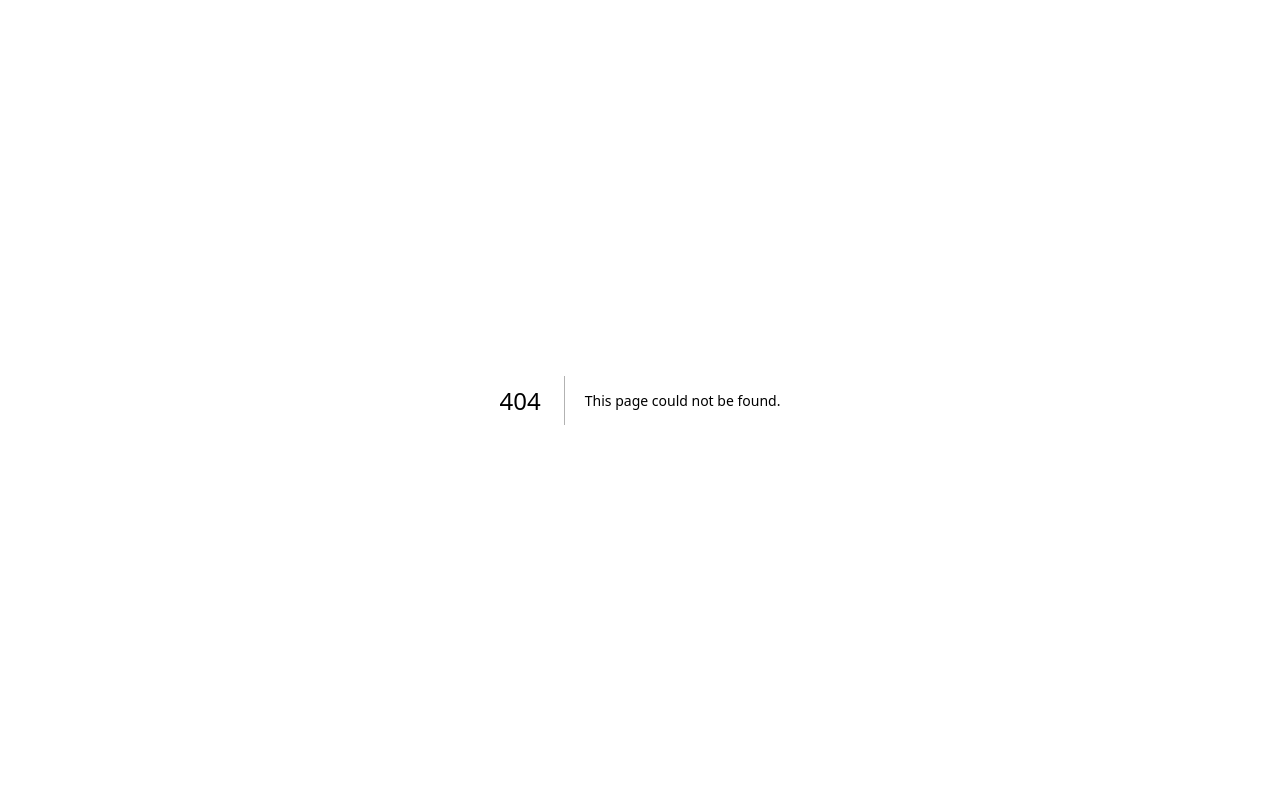
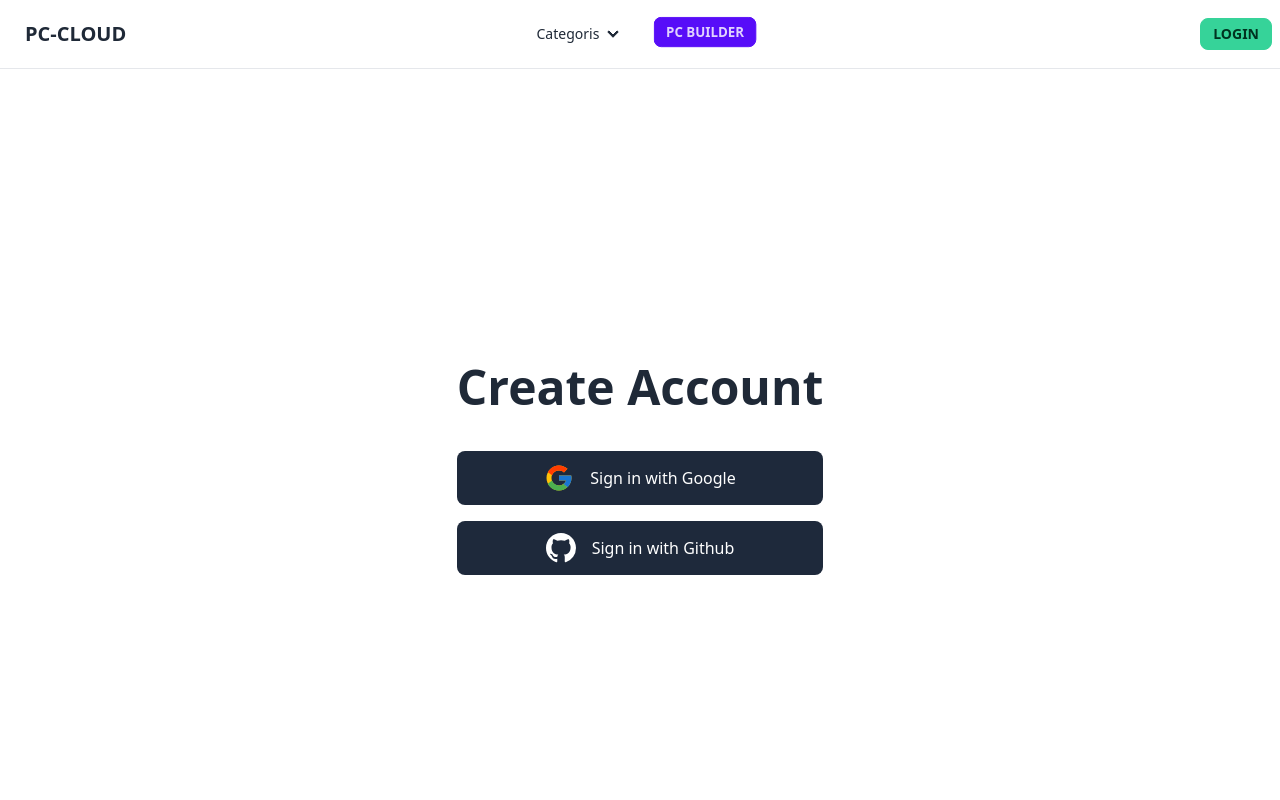
Before and after one commit to MazharulDev/pc-cloud, a Next.js app: page /login in a window 1280 px wide. Before the commit this address had no page. Shown: the top 800 px of the page. Built offline with nearby package versions, Linux system fonts and the light colour scheme; no server answers.

Commit message:
nextauth implement and profile,pcbuilder page created

```diff
--- a/package.json
+++ b/package.json
@@ -13,6 +13,7 @@
     "eslint": "8.45.0",
     "eslint-config-next": "13.4.12",
     "next": "13.4.12",
+    "next-auth": "^4.22.3",
     "postcss": "8.4.27",
     "react": "18.2.0",
     "react-dom": "18.2.0",
--- /dev/null
+++ b/src/components/UI/Login.js
@@ -0,0 +1,35 @@
+import { FcGoogle } from "react-icons/fc";
+import { BsGithub } from "react-icons/bs";
+import { signIn } from "next-auth/react";
+
+const LoginPage = () => {
+  return (
+    <div className="">
+      <h2 className="text-5xl font-bold mb-10">Create Account</h2>
+      <div
+        onClick={() =>
+          signIn("google", {
+            callbackUrl: "http://localhost:3000",
+          })
+        }
+        className="flex justify-center items-center gap-4 bg-slate-800 hover:bg-slate-900 p-3 rounded-lg text-white mb-4 cursor-pointer"
+      >
+        <FcGoogle className="text-3xl" />
+        <h2>Sign in with Google</h2>
+      </div>
+      <div
+        onClick={() =>
+          signIn("github", {
+            callbackUrl: "http://localhost:3000",
+          })
+        }
+        className="flex justify-center items-center gap-4 bg-slate-800 hover:bg-slate-900 p-3 rounded-lg text-white cursor-pointer"
+      >
+        <BsGithub className="text-3xl" />
+        <h2>Sign in with Github</h2>
+      </div>
+    </div>
+  );
+};
+
+export default LoginPage;
--- a/src/components/UI/Navbar.js
+++ b/src/components/UI/Navbar.js
@@ -1,6 +1,8 @@
-import React from "react";
+import Link from "next/link";
+import { useSession, signOut } from "next-auth/react";
 
 const Navbar = () => {
+  const { data: session } = useSession();
   return (
     <div className="sticky top-0 z-10 bg-white backdrop-filter backdrop-blur-lg bg-opacity-30 border-b border-gray-200">
       <div className="navbar bg-base-100">
@@ -30,10 +32,25 @@ const Navbar = () => {
                 <a>Categoris</a>
                 <ul className="p-2">
                   <li>
-                    <a>Submenu 1</a>
+                    <a>CPU / Processor</a>
                   </li>
                   <li>
-                    <a>Submenu 2</a>
+                    <a>Motherboard</a>
+                  </li>
+                  <li>
+                    <a>RAM</a>
+                  </li>
+                  <li>
+                    <a>Power Supply Unit</a>
+                  </li>
+                  <li>
+                    <a>Storage Device</a>
+                  </li>
+                  <li>
+                    <a>Monitor</a>
+                  </li>
+                  <li>
+                    <a>Others</a>
                   </li>
                 </ul>
               </li>
@@ -42,7 +59,9 @@ const Navbar = () => {
               </li>
             </ul>
           </div>
-          <a className="btn btn-ghost normal-case text-xl">PC-CLOUD</a>
+          <Link href="/" className="btn btn-ghost normal-case text-xl">
+            PC-CLOUD
+          </Link>
         </div>
         <div className="navbar-center hidden lg:flex">
           <ul className="menu menu-horizontal px-1">
@@ -51,26 +70,45 @@ const Navbar = () => {
                 <summary>Categoris</summary>
                 <ul className="p-2">
                   <li>
-                    <a>Submenu 1</a>
+                    <a>CPU / Processor</a>
                   </li>
                   <li>
-                    <a>Submenu 2</a>
+                    <a>Motherboard</a>
+                  </li>
+                  <li>
+                    <a>RAM</a>
+                  </li>
+                  <li>
+                    <a>Power Supply Unit</a>
+                  </li>
+                  <li>
+                    <a>Storage Device</a>
+                  </li>
+                  <li>
+                    <a>Monitor</a>
+                  </li>
+                  <li>
+                    <a>Others</a>
                   </li>
                 </ul>
               </details>
             </li>
             <li>
-              <button className="btn btn-sm btn-primary ml-5">
+              <Link href="/pcbuilder" className="btn btn-sm btn-primary ml-5">
                 PC Builder
-              </button>
+              </Link>
             </li>
           </ul>
         </div>
         <div className="navbar-end">
+          <div className="flex justify-center items-center gap-5">
+            {session?.user ? (
               <div className="dropdown dropdown-end">
                 <label tabIndex={0} className="btn btn-ghost btn-circle avatar">
                   <div className="w-10 rounded-full">
-                <img src="/images/stock/photo-1534528741775-53994a69daeb.jpg" />
+                    <div className="text-xl h-full text-white bg-primary flex justify-center items-center">
+                      {session?.user?.name?.substring(0, 1)}
+                    </div>
                   </div>
                 </label>
                 <ul
@@ -78,18 +116,21 @@ const Navbar = () => {
                   className="menu menu-sm dropdown-content mt-3 z-[1] p-2 shadow bg-base-100 rounded-box w-52"
                 >
                   <li>
-                <a className="justify-between">
+                    <Link href="/profile" className="justify-between">
                       Profile
-                  <span className="badge">New</span>
-                </a>
+                    </Link>
                   </li>
+
                   <li>
-                <a>Settings</a>
-              </li>
-              <li>
-                <a>Logout</a>
+                    <button onClick={() => signOut()}>Logout</button>
                   </li>
                 </ul>
+              </div>
+            ) : (
+              <Link href="/login">
+                <button className="btn btn-sm btn-success">Login</button>
+              </Link>
+            )}
           </div>
         </div>
       </div>
--- a/src/pages/_app.js
+++ b/src/pages/_app.js
@@ -1,7 +1,18 @@
+import Footer from "@/components/UI/Footer";
+import Navbar from "@/components/UI/Navbar";
 import "@/styles/globals.css";
+import { SessionProvider } from "next-auth/react";
 
 export default function App({ Component, pageProps }) {
-  const getLayout = Component.getLayout || ((page) => page);
+  // const getLayout = Component.getLayout || ((page) => page);
 
-  return getLayout(<Component {...pageProps} />);
+  return (
+    <SessionProvider session={pageProps.session}>
+      <Navbar />
+      <div className="h-[100vh]">
+        <Component {...pageProps} />
+      </div>
+      <Footer />
+    </SessionProvider>
+  );
 }
--- /dev/null
+++ b/src/pages/api/auth/[...nextauth].js
@@ -0,0 +1,20 @@
+import NextAuth from "next-auth";
+import GithubProvider from "next-auth/providers/github";
+import GoogleProvider from "next-auth/providers/google";
+
+export const authOptions = {
+  // Configure one or more authentication providers
+  providers: [
+    GithubProvider({
+      clientId: process.env.GITHUB_ID,
+      clientSecret: process.env.GITHUB_SECRET,
+    }),
+    GoogleProvider({
+      clientId: process.env.GOOGLE_ID,
+      clientSecret: process.env.GOOGLE_SECRET,
+    }),
+    // ...add more providers here
+  ],
+};
+
+export default NextAuth(authOptions);
--- a/src/pages/index.js
+++ b/src/pages/index.js
@@ -1,4 +1,4 @@
-import RootLayout from "@/components/Layouts/RootLayout";
+// import RootLayout from "@/components/Layouts/RootLayout";
 
 const HomePage = () => {
   return (
@@ -10,6 +10,6 @@ const HomePage = () => {
 
 export default HomePage;
 
-HomePage.getLayout = function getLayout(page) {
-  return <RootLayout>{page}</RootLayout>;
-};
+// HomePage.getLayout = function getLayout(page) {
+//   return <RootLayout>{page}</RootLayout>;
+// };
--- /dev/null
+++ b/src/pages/login.js
@@ -0,0 +1,17 @@
+import RootLayout from "@/components/Layouts/RootLayout";
+import LoginPage from "@/components/UI/Login";
+import React from "react";
+
+const Login = () => {
+  return (
+    <div className="flex justify-center items-center h-full">
+      <LoginPage />
+    </div>
+  );
+};
+
+export default Login;
+
+Login.getLayout = function getLayout(page) {
+  return <RootLayout>{page}</RootLayout>;
+};
--- /dev/null
+++ b/src/pages/pcbuilder.js
@@ -0,0 +1,11 @@
+import React from "react";
+
+const pcbuilder = () => {
+  return (
+    <div>
+      <h2>pc builder</h2>
+    </div>
+  );
+};
+
+export default pcbuilder;
--- /dev/null
+++ b/src/pages/profile.js
@@ -0,0 +1,25 @@
+/* eslint-disable react-hooks/rules-of-hooks */
+import { BiUserCircle } from "react-icons/bi";
+import { useSession, signOut } from "next-auth/react";
+
+const profile = () => {
+  const { data: session } = useSession();
+  return (
+    <div className="">
+      <div className="text-center">
+        <div>
+          <div className="text-7xl mt-3 flex justify-center">
+            <BiUserCircle />
+          </div>
+
+          <div>
+            <h2>{session?.user?.name}</h2>
+            <p>{session?.user?.email}</p>
+          </div>
+        </div>
+      </div>
+    </div>
+  );
+};
+
+export default profile;
```
Also changed, not shown: 2 other files (tests, documents, lock files or other folders). Lines whose indentation alone changed are shown as unchanged.
